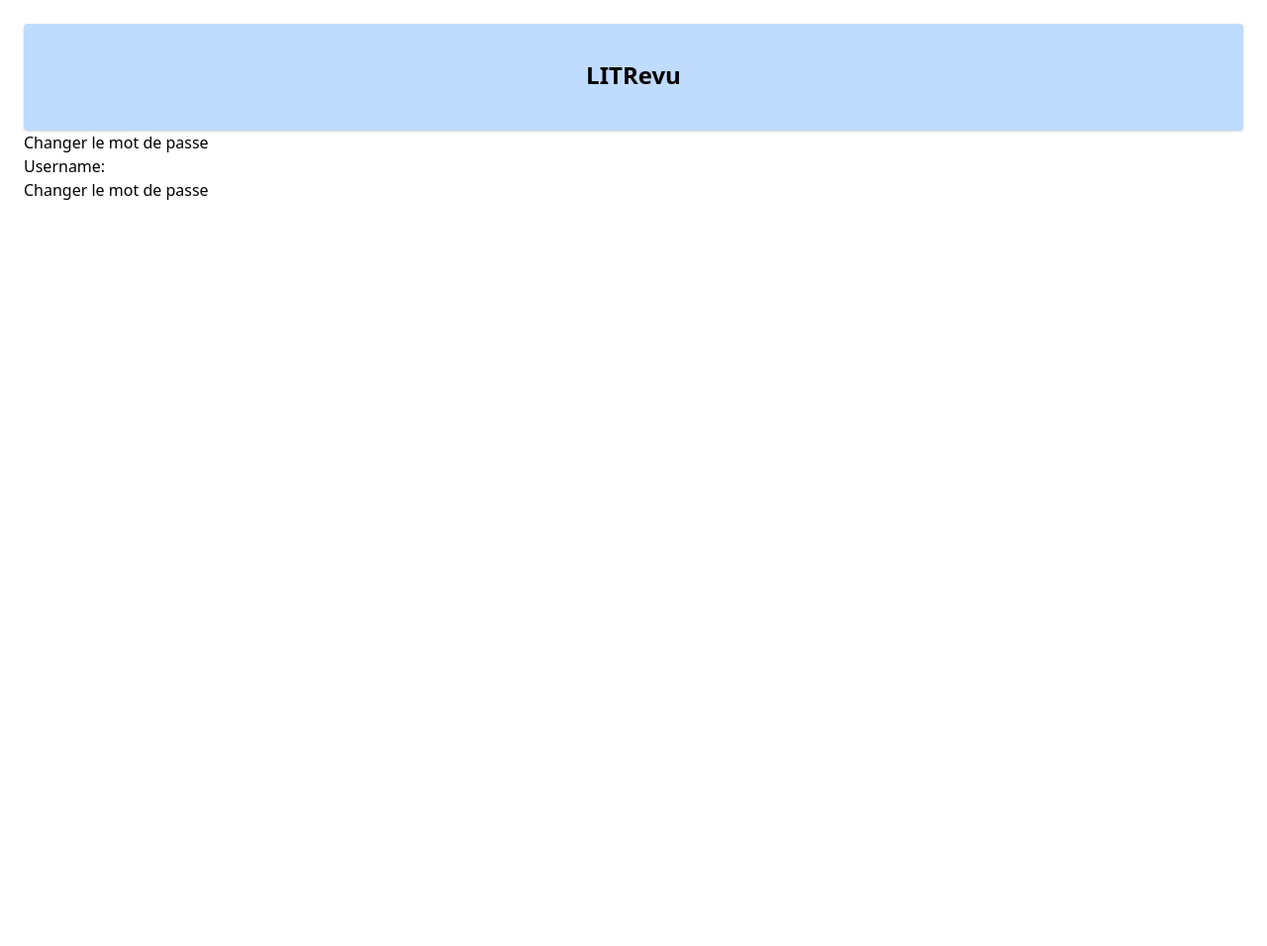
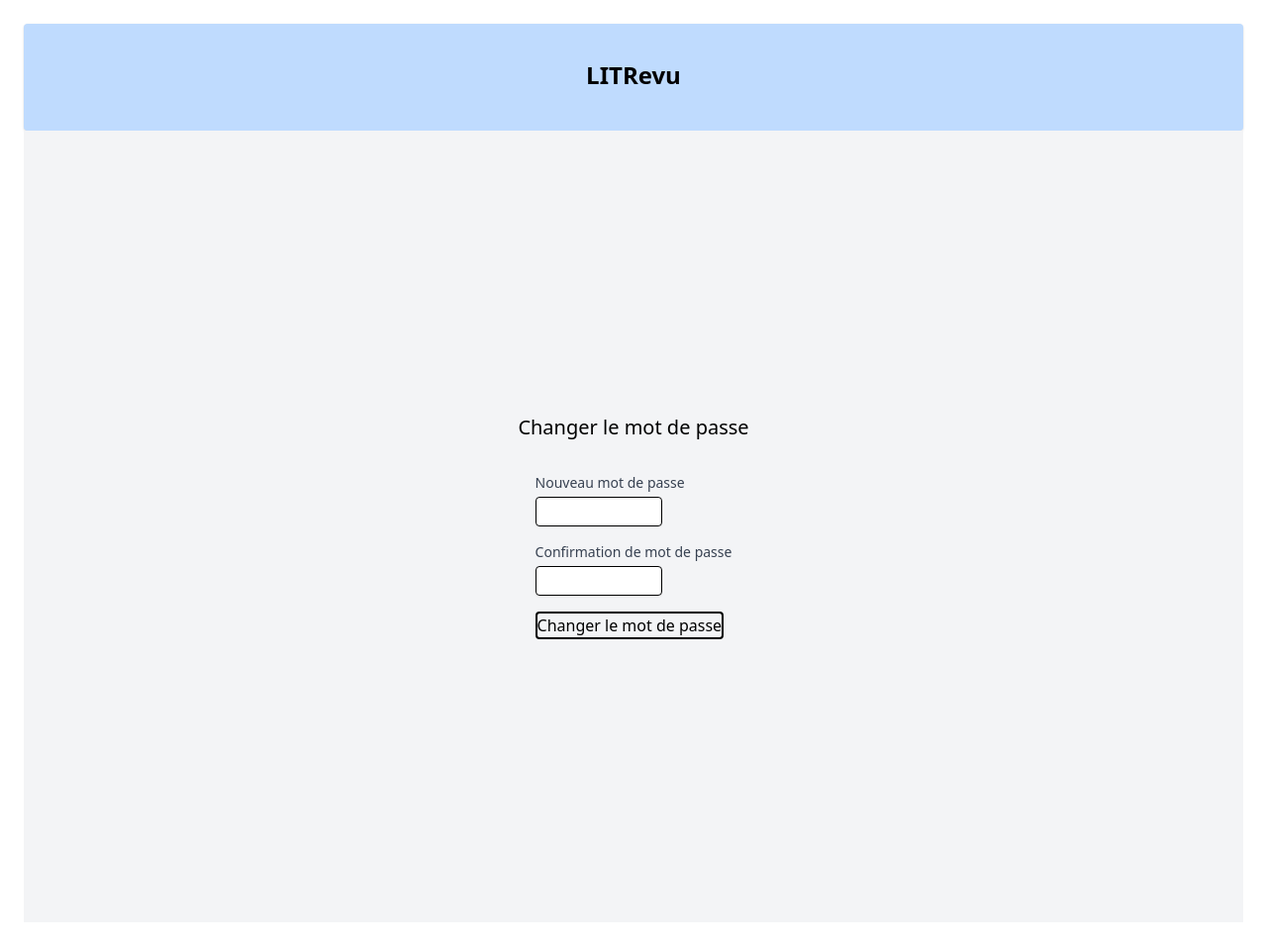
Before and after one commit to AlexianeBA/DA-Python-P9, a Django app: template manage_user/templates/change_password_step2.html in a window 1280 px wide. Shown: the whole page at 99% size. Before the commit the page ends 202 px from the top, so only its background shows below. Run offline with Django 5.2, Linux system fonts and the light colour scheme; the template is opened without the code that fills it: values that come from a table or form of the project are taken from there, others are empty.

Commit message:
update style

```diff
--- a/manage_user/templates/change_password_step2.html
+++ b/manage_user/templates/change_password_step2.html
@@ -1,7 +1,39 @@
 {% extends "header.html" %} {% block content %}
-<h2>Changer le mot de passe</h2>
-<form method="post">
-  {% csrf_token %} {{ form.as_p }}
-  <button type="submit">Changer le mot de passe</button>
-</form>
+<div
+  class="flex flex-col items-center justify-center min-h-screen bg-gray-100 py-6 sm:px-6 lg:px-8"
+>
+  <h2 class="text-xl">Changer le mot de passe</h2>
+  <form method="post" class="mt-4">
+    {% csrf_token %}
+    <div class="mt-4">
+      <label
+        for="id_new_password"
+        class="block font-medium text-sm text-gray-700"
+        >Nouveau mot de passe</label
+      >
+      <input
+        type="password"
+        name="new_password"
+        id="id_new_password"
+        class="border border-black rounded px-2 py-1 mt-1 focus:outline-none focus:ring-indigo-500 focus:border-indigo-500 block w-24 sm:w-32 shadow-sm sm:text-sm"
+      />
+    </div>
+    <div class="mt-4">
+      <label
+        for="id_new_password_confirm"
+        class="block font-medium text-sm text-gray-700"
+        >Confirmation de mot de passe</label
+      >
+      <input
+        type="password"
+        name="new_password_confirm"
+        id="id_new_password_confirm"
+        class="border border-black rounded px-2 py-1 mt-1 focus:outline-none focus:ring-indigo-500 focus:border-indigo-500 block w-24 sm:w-32 shadow-sm sm:text-sm"
+      />
+    </div>
+    <button type="submit" class="mt-4 w-38 border-2 border-black rounded">
+      Changer le mot de passe
+    </button>
+  </form>
+</div>
 {% endblock %}
```
Also changed, not shown: manage_user/templates/change_password_step1.html (+23 -7 lines), db.sqlite3.
